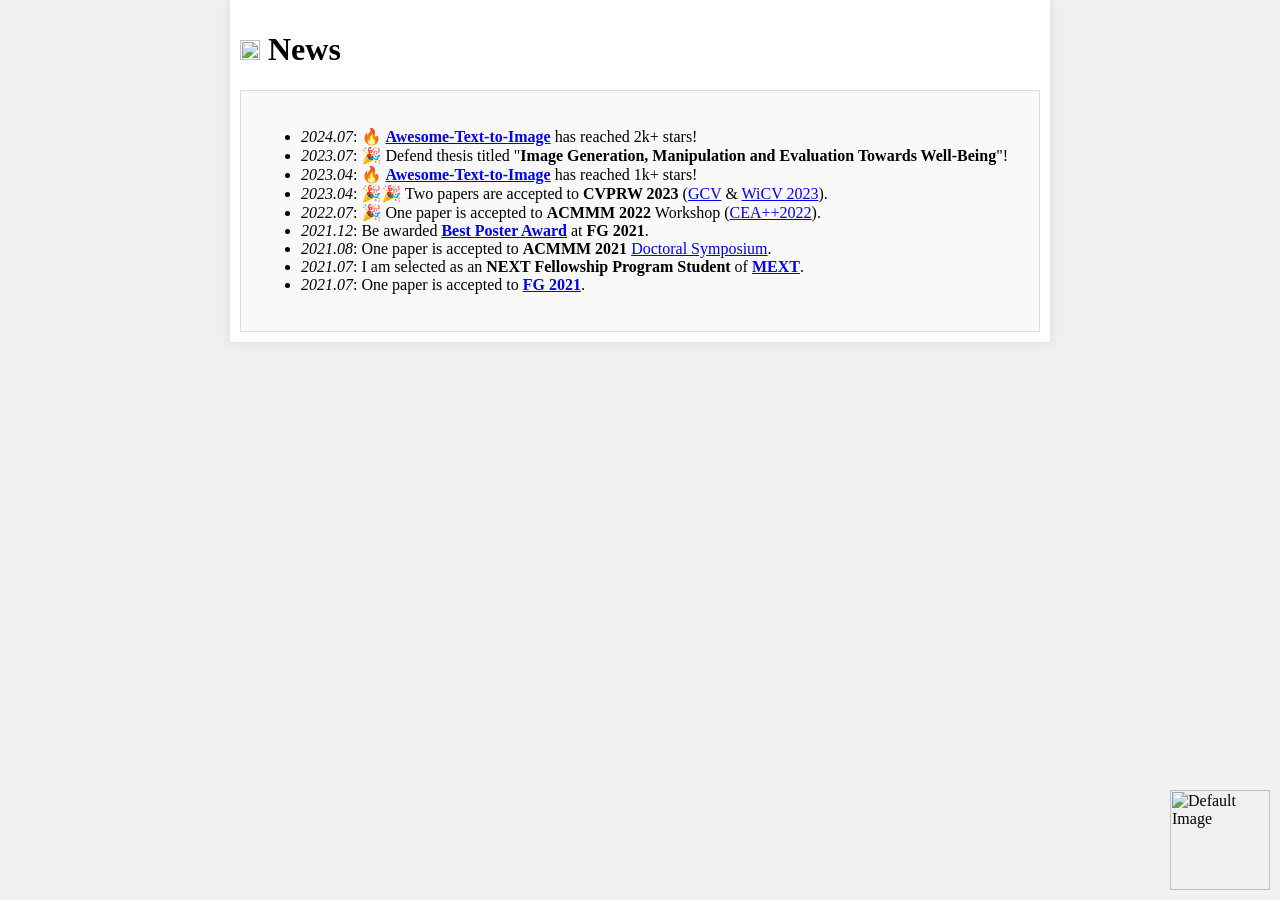
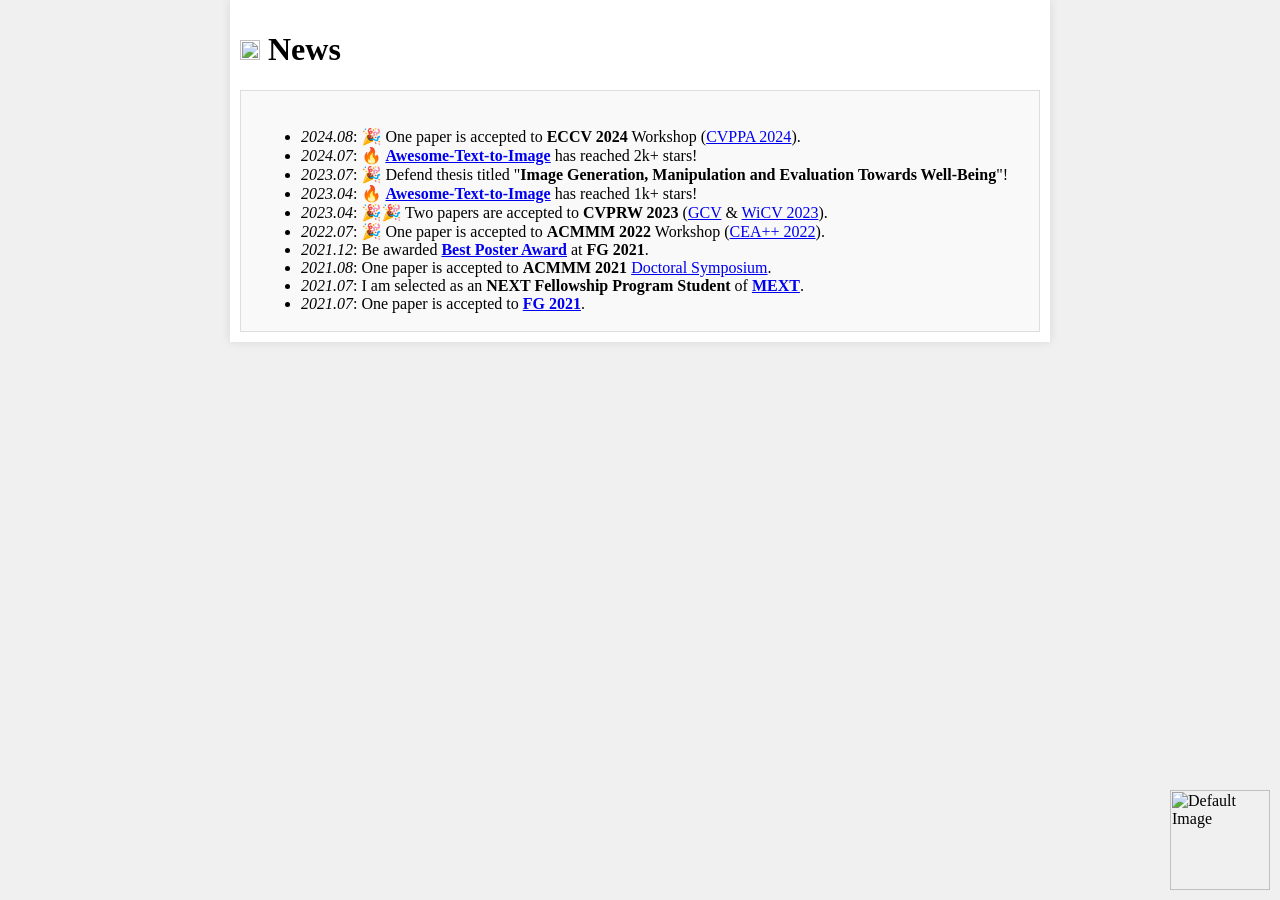
Before and after one commit to ElizaZhou96/ElizaZhou96.github.io, a Jekyll site: the page _pages/NewsPage.html, which Jekyll copies as it is, in a window 1280 px wide. Built offline with Jekyll 4.4.1, drawn with Linux system fonts in a browser that asks for light colours.

Commit message:
Update NewsPage.html
Add ECCVW 2024 news

```diff
--- a/_pages/NewsPage.html
+++ b/_pages/NewsPage.html
@@ -62,15 +62,16 @@
         <h1><img src="images/sparks/graduation.png" alt="Decorative Image" width="20" height="20"> News</h1>
         <div class="scrollable">
             <ul>
-            <li class="has-line-data" data-line-start="1" data-line-end="2"><em>2024.07</em>: 🔥 <a href="https://github.com/Yutong-Zhou-cv/Awesome-Text-to-Image"><strong>Awesome-Text-to-Image</strong></a> has reached 2k+ stars!</li>
-            <li class="has-line-data" data-line-start="2" data-line-end="3"><em>2023.07</em>: 🎉 Defend thesis titled &quot;<strong>Image Generation, Manipulation and Evaluation Towards Well-Being</strong>&quot;!</li>
-            <li class="has-line-data" data-line-start="3" data-line-end="4"><em>2023.04</em>: 🔥 <a href="https://github.com/Yutong-Zhou-cv/Awesome-Text-to-Image"><strong>Awesome-Text-to-Image</strong></a> has reached 1k+ stars!</li>
-            <li class="has-line-data" data-line-start="4" data-line-end="5"><em>2023.04</em>: 🎉🎉 Two papers are accepted to <strong>CVPRW 2023</strong> (<a href="https://generative-vision.github.io/workshop-CVPR-23/">GCV</a> &amp; <a href="https://sites.google.com/view/wicvcvpr2023">WiCV 2023</a>).</li>
-            <li class="has-line-data" data-line-start="5" data-line-end="6"><em>2022.07</em>: 🎉 One paper is accepted to <strong>ACMMM 2022</strong> Workshop (<a href="https://sigcea.org/workshop/2022/">CEA++2022</a>).</li>
-            <li class="has-line-data" data-line-start="6" data-line-end="7"><em>2021.12</em>: Be awarded <a href="http://iab-rubric.org/fg2021/awards.html"><strong>Best Poster Award</strong></a> at <strong>FG 2021</strong>.</li>
-            <li class="has-line-data" data-line-start="7" data-line-end="8"><em>2021.08</em>: One paper is accepted to <strong>ACMMM 2021</strong> <a href="https://2021.acmmm.org/doctoral-cymposium">Doctoral Symposium</a>.</li>
-            <li class="has-line-data" data-line-start="8" data-line-end="9"><em>2021.07</em>: I am selected as an <strong>NEXT Fellowship Program Student</strong> of <a href="https://www.mext.go.jp/en/index.htm"><strong>MEXT</strong></a>.</li>
-            <li class="has-line-data" data-line-start="9" data-line-end="10"><em>2021.07</em>: One paper is accepted to <a href="http://iab-rubric.org/fg2021/awards.html"><strong>FG 2021</strong></a>.</li>
+            <li class="has-line-data" data-line-start="11" data-line-end="10"><em>2024.08</em>: 🎉 One paper is accepted to <strong>ECCV 2024</strong> Workshop (<a href="https://cvppa2024.github.io/">CVPPA 2024</a>).</li>
+	    <li class="has-line-data" data-line-start="10" data-line-end="9"><em>2024.07</em>: 🔥 <a href="https://github.com/Yutong-Zhou-cv/Awesome-Text-to-Image"><strong>Awesome-Text-to-Image</strong></a> has reached 2k+ stars!</li>
+            <li class="has-line-data" data-line-start="9" data-line-end="8"><em>2023.07</em>: 🎉 Defend thesis titled &quot;<strong>Image Generation, Manipulation and Evaluation Towards Well-Being</strong>&quot;!</li>
+            <li class="has-line-data" data-line-start="8" data-line-end="7"><em>2023.04</em>: 🔥 <a href="https://github.com/Yutong-Zhou-cv/Awesome-Text-to-Image"><strong>Awesome-Text-to-Image</strong></a> has reached 1k+ stars!</li>
+            <li class="has-line-data" data-line-start="7" data-line-end="6"><em>2023.04</em>: 🎉🎉 Two papers are accepted to <strong>CVPRW 2023</strong> (<a href="https://generative-vision.github.io/workshop-CVPR-23/">GCV</a> &amp; <a href="https://sites.google.com/view/wicvcvpr2023">WiCV 2023</a>).</li>
+            <li class="has-line-data" data-line-start="6" data-line-end="5"><em>2022.07</em>: 🎉 One paper is accepted to <strong>ACMMM 2022</strong> Workshop (<a href="https://sigcea.org/workshop/2022/">CEA++ 2022</a>).</li>
+            <li class="has-line-data" data-line-start="5" data-line-end="4"><em>2021.12</em>: Be awarded <a href="http://iab-rubric.org/fg2021/awards.html"><strong>Best Poster Award</strong></a> at <strong>FG 2021</strong>.</li>
+            <li class="has-line-data" data-line-start="4" data-line-end="3"><em>2021.08</em>: One paper is accepted to <strong>ACMMM 2021</strong> <a href="https://2021.acmmm.org/doctoral-cymposium">Doctoral Symposium</a>.</li>
+            <li class="has-line-data" data-line-start="3" data-line-end="2"><em>2021.07</em>: I am selected as an <strong>NEXT Fellowship Program Student</strong> of <a href="https://www.mext.go.jp/en/index.htm"><strong>MEXT</strong></a>.</li>
+            <li class="has-line-data" data-line-start="2" data-line-end="1"><em>2021.07</em>: One paper is accepted to <a href="http://iab-rubric.org/fg2021/awards.html"><strong>FG 2021</strong></a>.</li>
             </ul>
         </div>
     </div>
```
